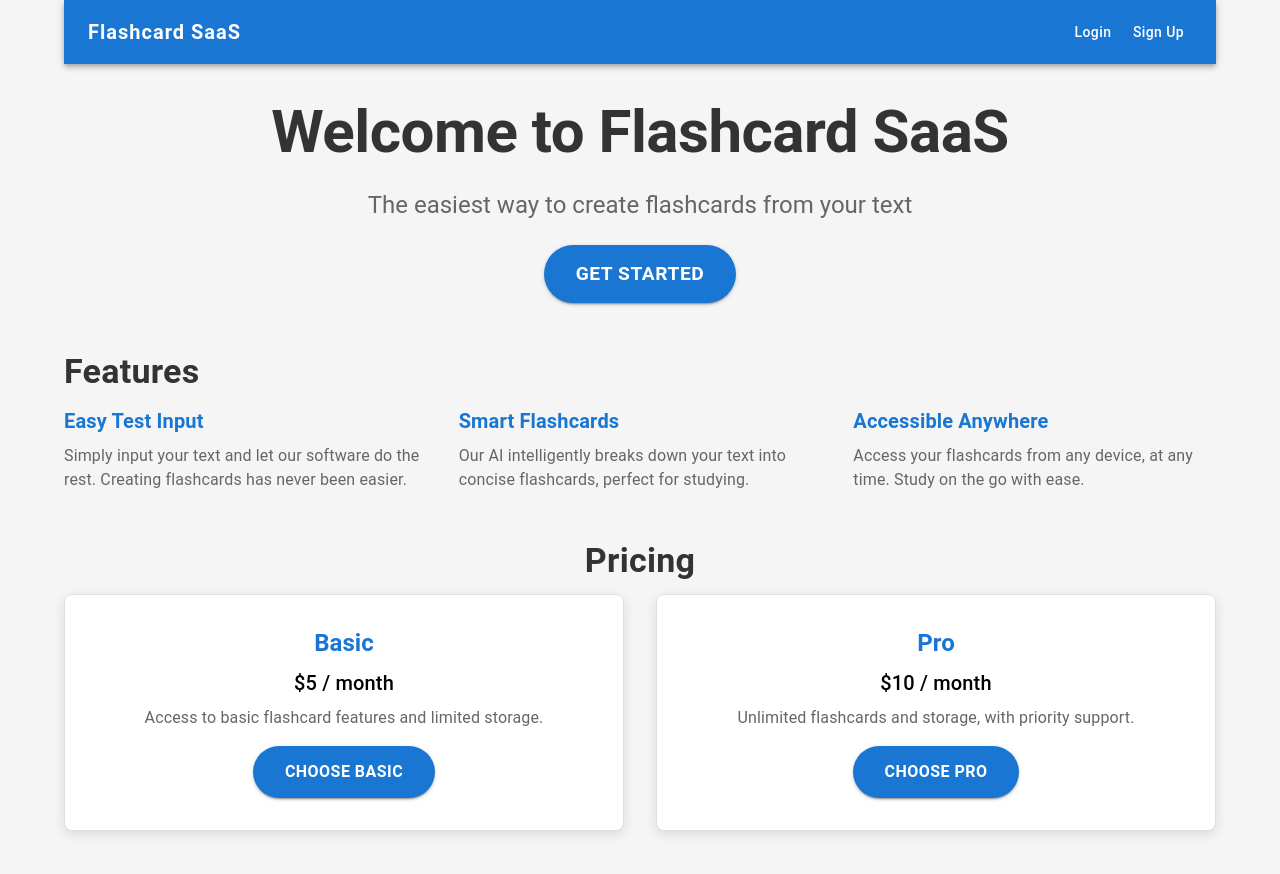
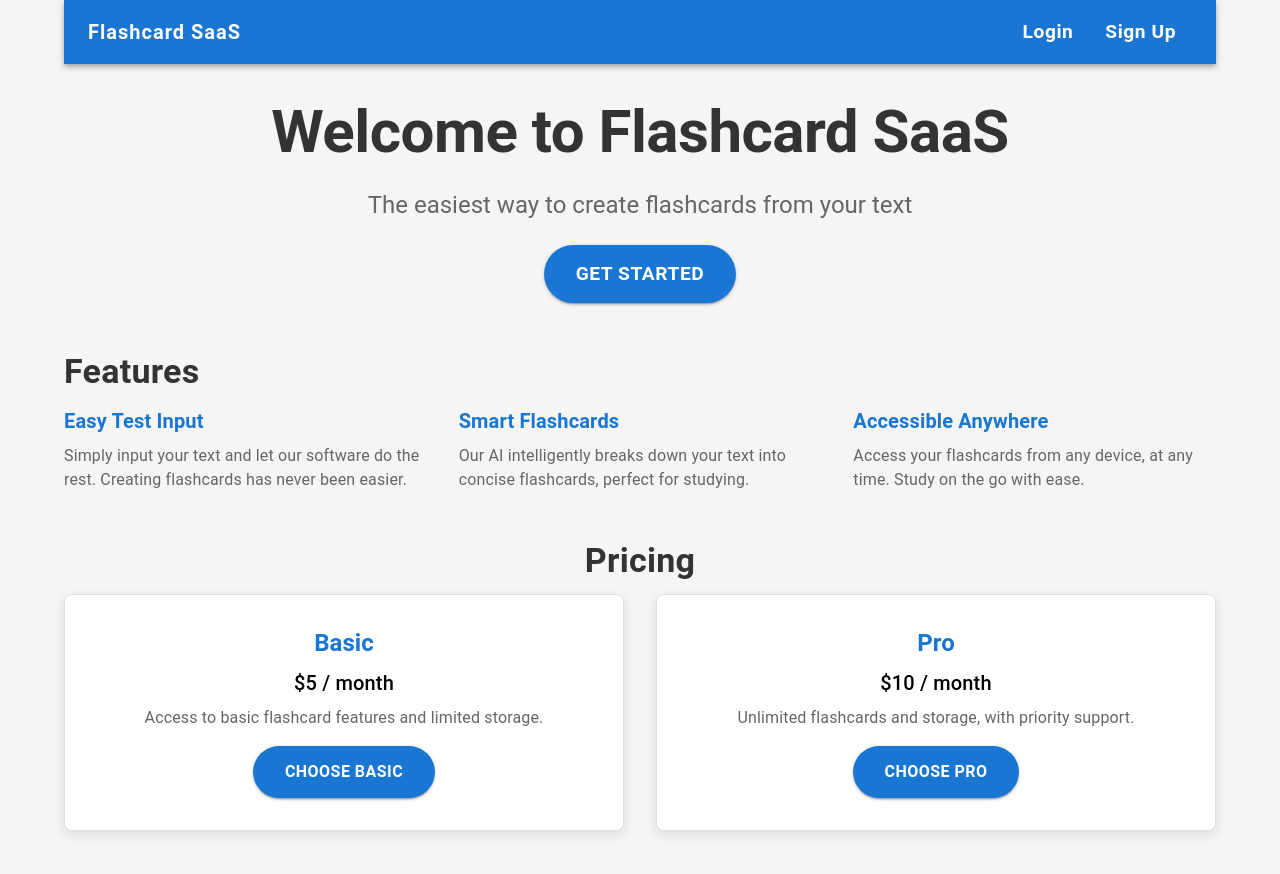
Before and after one commit to JasonBalayev/AI-Stripe-SaaS, a Next.js app: page / in a window 1280 px wide. Shown: the top 874 px of the page. Built offline with nearby package versions, Linux system fonts and the light colour scheme; no server answers.

Commit message:
Better code structure

```diff
--- a/app/page.js
+++ b/app/page.js
@@ -6,20 +6,32 @@ import Head from "next/head";
 
 export default function Home() {
   return (
+    // Main container for the entire page
     <Container maxWidth="lg" sx={{ backgroundColor: "#f5f5f5", minHeight: '100vh', paddingBottom: 5 }}>
       <Head>
         <title>Flashcard SaaS</title>
         <meta name="description" content="Create flashcards from your text" />
       </Head>
 
+      {/* Header / Navigation Bar */}
       <AppBar position="static" sx={{ backgroundColor: '#1976d2', mb: 4 }}>
         <Toolbar>
           <Typography variant="h6" sx={{ flexGrow: 1, fontWeight: 'bold', letterSpacing: '0.05em' }}>
             Flashcard SaaS
           </Typography>
           <SignedOut>
-            <Button color="inherit" sx={{ textTransform: 'none' }}>Login</Button>
-            <Button color="inherit" sx={{ textTransform: 'none' }}>Sign Up</Button>
+            <Button
+              color="inherit"
+              sx={{ textTransform: 'none', fontSize: '1.2rem', fontWeight: 'bold', borderRadius: '20px', padding: '8px 16px' }}
+            >
+              Login
+            </Button>
+            <Button
+              color="inherit"
+              sx={{ textTransform: 'none', fontSize: '1.2rem', fontWeight: 'bold', borderRadius: '20px', padding: '8px 16px' }}
+            >
+              Sign Up
+            </Button>
           </SignedOut>
           <SignedIn>
             <UserButton />
@@ -27,6 +39,7 @@ export default function Home() {
         </Toolbar>
       </AppBar>
 
+      {/* Welcome Section */}
       <Box sx={{ textAlign: "center", my: 4 }}>
         <Typography variant="h2" gutterBottom sx={{ fontWeight: 'bold', color: '#333' }}>
           Welcome to Flashcard SaaS
@@ -34,16 +47,22 @@ export default function Home() {
         <Typography variant="h5" gutterBottom sx={{ color: '#666' }}>
           The easiest way to create flashcards from your text
         </Typography>
-        <Button variant="contained" color="primary" sx={{ mt: 2, px: 4, py: 1.5, borderRadius: '30px', fontSize: '1.2rem', fontWeight: 'bold' }}>
+        <Button
+          variant="contained"
+          color="primary"
+          sx={{ mt: 2, px: 4, py: 1.5, borderRadius: '30px', fontSize: '1.2rem', fontWeight: 'bold' }}
+        >
           Get Started
         </Button>
       </Box>
 
+      {/* Features Section */}
       <Box sx={{ my: 6 }}>
         <Typography variant="h4" gutterBottom textAlign="left" sx={{ fontWeight: 'bold', color: '#333' }}>
           Features
         </Typography>
         <Grid container spacing={4}>
+          {/* Feature 1 */}
           <Grid item xs={12} md={4}>
             <Typography variant="h6" gutterBottom sx={{ color: '#1976d2', fontWeight: 'bold' }}>
               Easy Test Input
@@ -52,6 +71,7 @@ export default function Home() {
               Simply input your text and let our software do the rest. Creating flashcards has never been easier.
             </Typography>
           </Grid>
+          {/* Feature 2 */}
           <Grid item xs={12} md={4}>
             <Typography variant="h6" gutterBottom sx={{ color: '#1976d2', fontWeight: 'bold' }}>
               Smart Flashcards
@@ -60,6 +80,7 @@ export default function Home() {
               Our AI intelligently breaks down your text into concise flashcards, perfect for studying.
             </Typography>
           </Grid>
+          {/* Feature 3 */}
           <Grid item xs={12} md={4}>
             <Typography variant="h6" gutterBottom sx={{ color: '#1976d2', fontWeight: 'bold' }}>
               Accessible Anywhere
@@ -71,11 +92,13 @@ export default function Home() {
         </Grid>
       </Box>
 
+      {/* Pricing Section */}
       <Box sx={{ my: 6, textAlign: "center" }}>
         <Typography variant="h4" gutterBottom sx={{ fontWeight: 'bold', color: '#333' }}>
           Pricing
         </Typography>
         <Grid container spacing={4}>
+          {/* Pricing Plan 1 */}
           <Grid item xs={12} md={6}>
             <Box sx={{
               p: 4,
@@ -96,11 +119,17 @@ export default function Home() {
               <Typography sx={{ color: '#666' }}>
                 Access to basic flashcard features and limited storage.
               </Typography>
-              <Button variant="contained" color="primary" sx={{ mt: 2, px: 4, py: 1.5, fontSize: '1rem', fontWeight: 'bold', borderRadius: '30px' }}>
+              <Button
+                variant="contained"
+                color="primary"
+                sx={{ mt: 2, px: 4, py: 1.5, fontSize: '1rem', fontWeight: 'bold', borderRadius: '30px' }}
+              >
                 Choose basic
               </Button>
             </Box>
           </Grid>
+
+          {/* Pricing Plan 2 */}
           <Grid item xs={12} md={6}>
             <Box sx={{
               p: 4,
@@ -121,7 +150,11 @@ export default function Home() {
               <Typography sx={{ color: '#666' }}>
                 Unlimited flashcards and storage, with priority support.
               </Typography>
-              <Button variant="contained" color="primary" sx={{ mt: 2, px: 4, py: 1.5, fontSize: '1rem', fontWeight: 'bold', borderRadius: '30px' }}>
+              <Button
+                variant="contained"
+                color="primary"
+                sx={{ mt: 2, px: 4, py: 1.5, fontSize: '1rem', fontWeight: 'bold', borderRadius: '30px' }}
+              >
                 Choose pro
               </Button>
             </Box>
```
